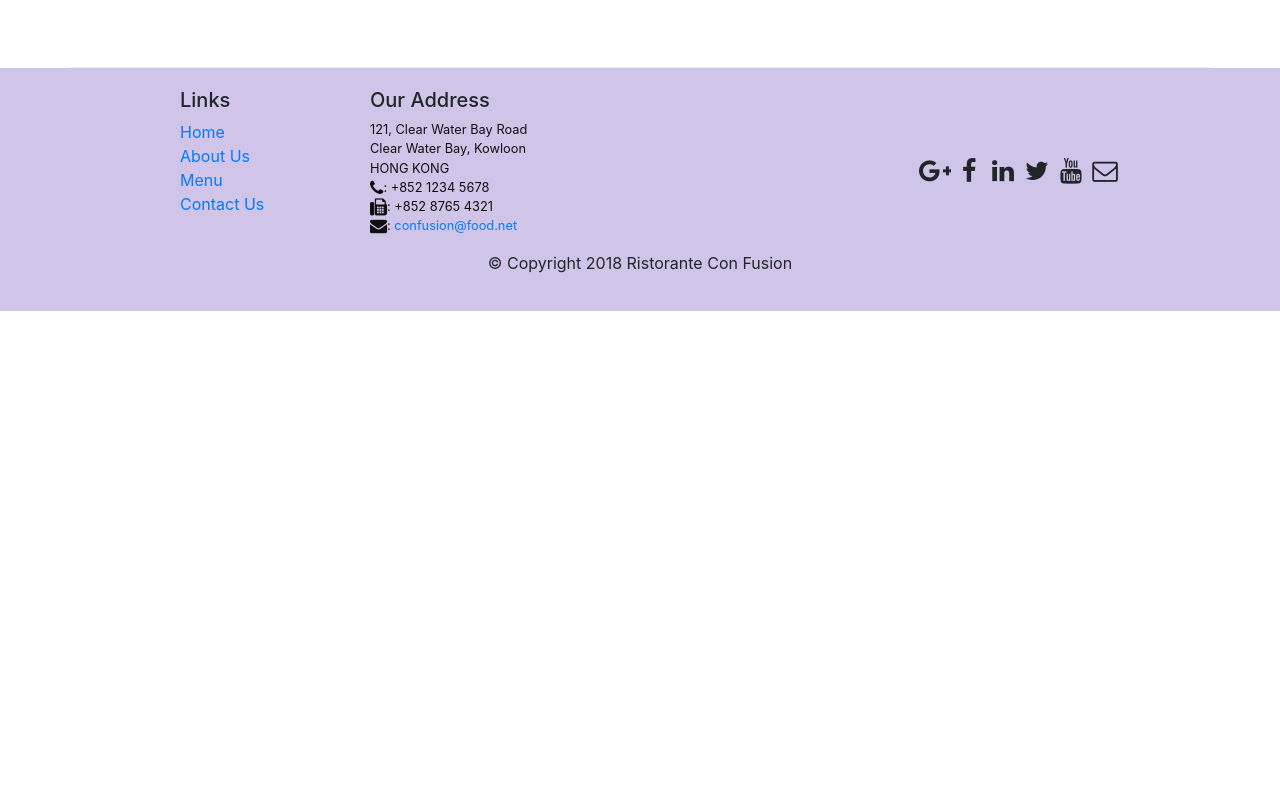
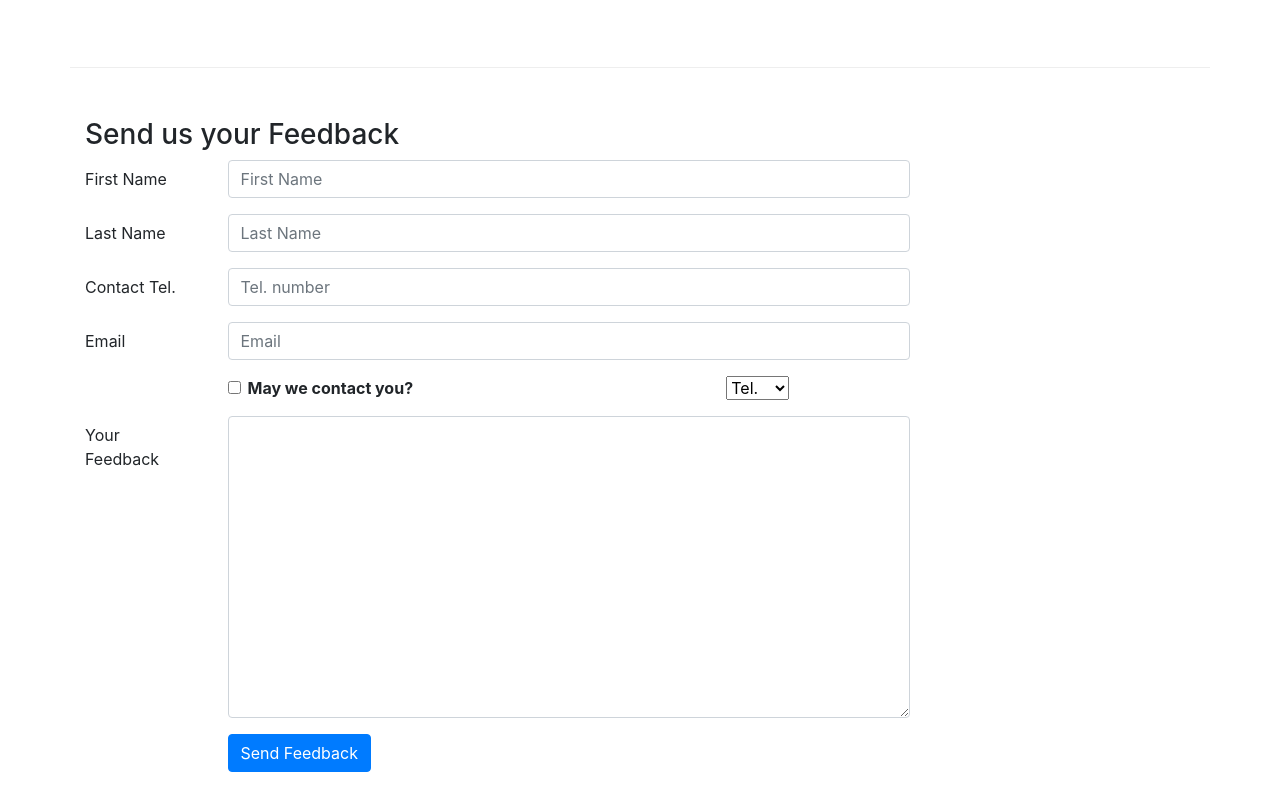
Before and after one commit to miftajuneidi2008/coursera-front-end-with-react, a React (Create React App) app: page /contactus in a window 1280 px wide. Shown: the part 824-1620 px from the top of the page. Before the commit the page ends 1135 px from the top, so only its background shows below. Built offline with nearby package versions, Linux system fonts and the light colour scheme.

Commit message:
Controlled Forms

```diff
--- /dev/null
+++ b/src/components/AboutComponent.js
@@ -0,0 +1,118 @@
+import React from "react";
+import {
+  Breadcrumb,
+  BreadcrumbItem,
+  Card,
+  CardBody,
+  CardHeader,
+  Media,
+} from "reactstrap";
+import { Link } from "react-router-dom";
+
+const RenderLeader = ({ item }) => {
+  return (
+    <>
+      {item.map((lead) => {
+        const { id, name, image, designation, abbr, description } = lead;
+        return (
+          <Media list key={id}>
+            <Media tag="li">
+              <Media object src={image} alt={name}></Media>
+              <Media body className="ml-2">
+                <Media heading>{name}</Media>
+                <p>{designation}</p>
+                <p>{description}</p>
+              </Media>
+            </Media>
+          </Media>
+        );
+      })}
+    </>
+  );
+};
+
+function About(props) {
+  return (
+    <div className="container">
+      <div className="row">
+        <Breadcrumb>
+          <BreadcrumbItem>
+            <Link to="/home">Home</Link>
+          </BreadcrumbItem>
+          <BreadcrumbItem active>About Us</BreadcrumbItem>
+        </Breadcrumb>
+        <div className="col-12">
+          <h3>About Us</h3>
+          <hr />
+        </div>
+      </div>
+      <div className="row row-content">
+        <div className="col-12 col-md-6">
+          <h2>Our History</h2>
+          <p>
+            Started in 2010, Ristorante con Fusion quickly established itself as
+            a culinary icon par excellence in Hong Kong. With its unique brand
+            of world fusion cuisine that can be found nowhere else, it enjoys
+            patronage from the A-list clientele in Hong Kong. Featuring four of
+            the best three-star Michelin chefs in the world, you never know what
+            will arrive on your plate the next time you visit us.
+          </p>
+          <p>
+            The restaurant traces its humble beginnings to{" "}
+            <em>The Frying Pan</em>, a successful chain started by our CEO, Mr.
+            Peter Pan, that featured for the first time the world's best
+            cuisines in a pan.
+          </p>
+        </div>
+        <div className="col-12 col-md-5">
+          <Card>
+            <CardHeader className="bg-primary text-white">
+              Facts At a Glance
+            </CardHeader>
+            <CardBody>
+              <dl className="row p-1">
+                <dt className="col-6">Started</dt>
+                <dd className="col-6">3 Feb. 2013</dd>
+                <dt className="col-6">Major Stake Holder</dt>
+                <dd className="col-6">HK Fine Foods Inc.</dd>
+                <dt className="col-6">Last Year's Turnover</dt>
+                <dd className="col-6">$1,250,375</dd>
+                <dt className="col-6">Employees</dt>
+                <dd className="col-6">40</dd>
+              </dl>
+            </CardBody>
+          </Card>
+        </div>
+        <div className="col-12">
+          <Card>
+            <CardBody className="bg-faded">
+              <blockquote className="blockquote">
+                <p className="mb-0">
+                  You better cut the pizza in four pieces because I'm not hungry
+                  enough to eat six.
+                </p>
+                <footer className="blockquote-footer">
+                  Yogi Berra,
+                  <cite title="Source Title">
+                    The Wit and Wisdom of Yogi Berra, P. Pepe, Diversion Books,
+                    2014
+                  </cite>
+                </footer>
+              </blockquote>
+            </CardBody>
+          </Card>
+        </div>
+      </div>
+      <div className="row row-content">
+        <div className="col-12">
+          <h2>Corporate Leadership</h2>
+        </div>
+        <div className="col-12">
+          <RenderLeader item={props.leaders} />
+        </div>
+      </div>
+    </div>
+  );
+}
+
+export default About;
--- a/src/components/ContactComponent.js
+++ b/src/components/ContactComponent.js
@@ -1,7 +1,48 @@
-import React from "react";
-import { Breadcrumb, BreadcrumbItem } from "reactstrap";
+import React, { Component } from "react";
+import {
+  Breadcrumb,
+  BreadcrumbItem,
+  Button,
+  Form,
+  FormGroup,
+  Label,
+  Input,
+  Col,
+} from "reactstrap";
 import { Link } from "react-router-dom";
-function Contact(props) {
+class Contact extends Component {
+  constructor(props) {
+    super(props);
+
+    this.state = {
+      firstname: "",
+      lastname: "",
+      telnum: "",
+      email: "",
+      agree: false,
+      contactType: "Tel.",
+      message: "",
+    };
+
+    this.handleInputChange = this.handleInputChange.bind(this);
+    this.handleSubmit = this.handleSubmit.bind(this);
+  }
+  handleInputChange(event) {
+    const target = event.target;
+    const value = target.type === "checkbox" ? target.checked : target.value;
+    const name = target.name;
+
+    this.setState({
+      [name]: value,
+    });
+  }
+
+  handleSubmit(event) {
+    console.log("Current State is: " + JSON.stringify(this.state));
+    alert("Current State is: " + JSON.stringify(this.state));
+    event.preventDefault();
+  }
+  render() {
     return (
       <div className="container">
         <div className="row">
@@ -62,8 +103,126 @@ function Contact(props) {
             </div>
           </div>
         </div>
+        <div className="row row-content">
+          <div className="col-12">
+            <h3>Send us your Feedback</h3>
+          </div>
+          <div className="col-12 col-md-9">
+            <Form onSubmit={this.handleSubmit}>
+              <FormGroup row>
+                <Label htmlFor="firstname" md={2}>
+                  First Name
+                </Label>
+                <Col md={10}>
+                  <Input
+                    type="text"
+                    id="firstname"
+                    name="firstname"
+                    placeholder="First Name"
+                    value={this.state.firstname}
+                    onChange={this.handleInputChange}
+                  />
+                </Col>
+              </FormGroup>
+              <FormGroup row>
+                <Label htmlFor="lastname" md={2}>
+                  Last Name
+                </Label>
+                <Col md={10}>
+                  <Input
+                    type="text"
+                    id="lastname"
+                    name="lastname"
+                    placeholder="Last Name"
+                    value={this.state.lastname}
+                    onChange={this.handleInputChange}
+                  />
+                </Col>
+              </FormGroup>
+              <FormGroup row>
+                <Label htmlFor="telnum" md={2}>
+                  Contact Tel.
+                </Label>
+                <Col md={10}>
+                  <Input
+                    type="tel"
+                    id="telnum"
+                    name="telnum"
+                    placeholder="Tel. number"
+                    value={this.state.telnum}
+                    onChange={this.handleInputChange}
+                  />
+                </Col>
+              </FormGroup>
+              <FormGroup row>
+                <Label htmlFor="email" md={2}>
+                  Email
+                </Label>
+                <Col md={10}>
+                  <Input
+                    type="email"
+                    id="email"
+                    name="email"
+                    placeholder="Email"
+                    value={this.state.email}
+                    onChange={this.handleInputChange}
+                  />
+                </Col>
+              </FormGroup>
+              <FormGroup row>
+                <Col md={{ size: 6, offset: 2 }}>
+                  <FormGroup check>
+                    <Label check>
+                      <Input
+                        type="checkbox"
+                        name="agree"
+                        checked={this.state.agree}
+                        onChange={this.handleInputChange}
+                      />{" "}
+                      <strong>May we contact you?</strong>
+                    </Label>
+                  </FormGroup>
+                </Col>
+                <Col md={{ size: 3, offset: 1 }}>
+                  <Input
+                    type="select"
+                    name="contactType"
+                    value={this.state.contactType}
+                    onChange={this.handleInputChange}
+                  >
+                    <option>Tel.</option>
+                    <option>Email</option>
+                  </Input>
+                </Col>
+              </FormGroup>
+              <FormGroup row>
+                <Label htmlFor="message" md={2}>
+                  Your Feedback
+                </Label>
+                <Col md={10}>
+                  <Input
+                    type="textarea"
+                    id="message"
+                    name="message"
+                    rows="12"
+                    value={this.state.message}
+                    onChange={this.handleInputChange}
+                  ></Input>
+                </Col>
+              </FormGroup>
+              <FormGroup row>
+                <Col md={{ size: 10, offset: 2 }}>
+                  <Button type="submit" color="primary">
+                    Send Feedback
+                  </Button>
+                </Col>
+              </FormGroup>
+            </Form>
+          </div>
+        </div>
       </div>
     );
   }
+}
 
 export default Contact;
--- a/src/components/MainComponent.js
+++ b/src/components/MainComponent.js
@@ -3,6 +3,7 @@ import { Navbar, NavbarBrand } from "reactstrap";
 import Menu from "./MenuComponent";
 import Contact from "./ContactComponent";
 import DishDetail from "./DishdetailComponent";
+import About from "./AboutComponent";
 import { DISHES } from "../shared/dishes";
 import { COMMENTS } from "../shared/Comments";
 import { PROMOTIONS } from "../shared/Promotions";
@@ -63,6 +64,11 @@ class Main extends Component {
           />
           <Route path="/menu/:dishId" component={DishWithId} />
           <Route exact path="/contactus" component={Contact} />
+          <Route
+            exact
+            path="/aboutus"
+            component={() => <About leaders={this.state.leaders} />}
+          />
           <Redirect to="/home" />
         </Switch>
 
```
Lines whose indentation alone changed are shown as unchanged.
